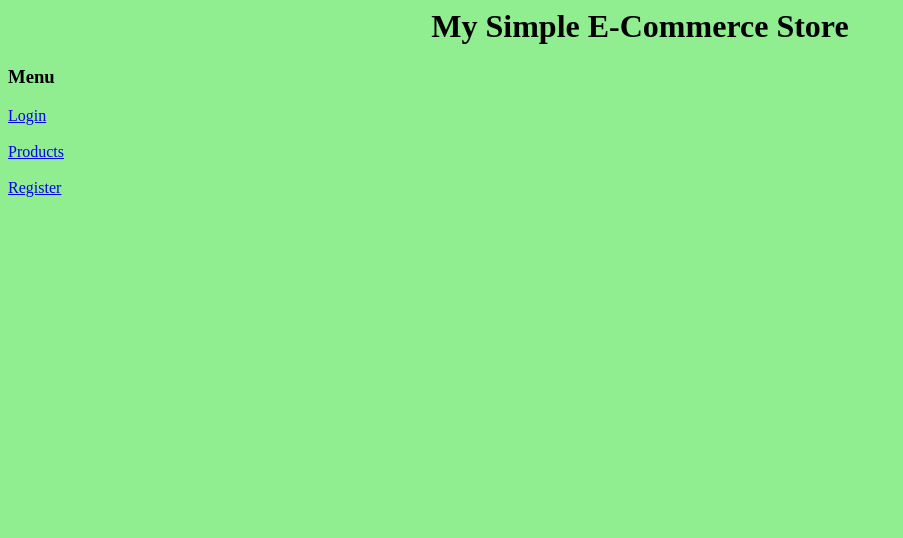
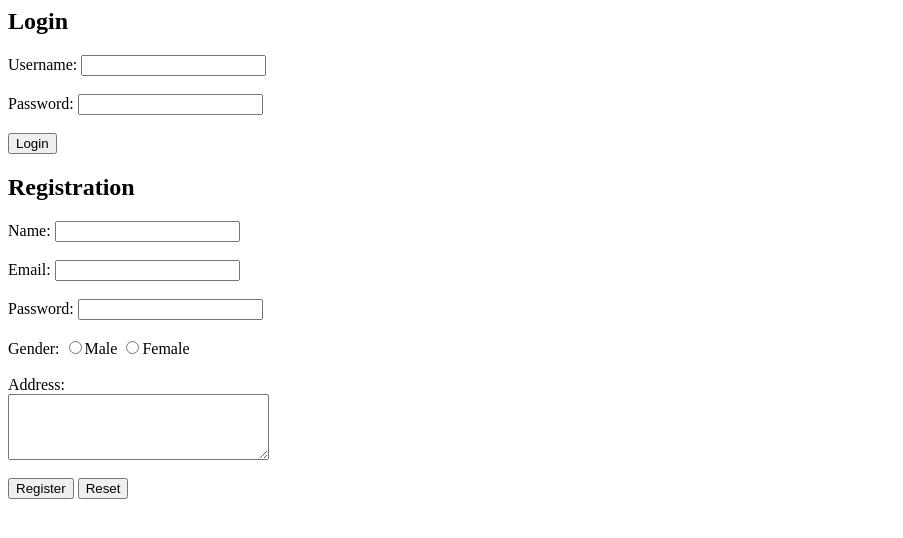
Before and after one commit to dillibabugit-2006/Web_Technology_week_1_ii-, a plain HTML site: page login.html in a window 1280 px wide. Shown: the whole page, without its empty margins (0-903 px from the left). Drawn offline with Linux system fonts and the light colour scheme.

Commit message:
Add login and registration forms to login.html
Added login and registration forms with fields for username, password, and user details.

```diff
--- a/login.html
+++ b/login.html
@@ -1,13 +1,27 @@
 <html>
-<body bgcolor="lightgreen">
-<h1 align="center">My Simple E-Commerce Store</h1>
+<body>
+<h2>Login</h2>
+<form>
+Username: <input type="text"><br><br>
+Password: <input type="password"><br><br>
+<input type="submit" value="Login">
+</form>
 </body>
 </html>
 <html>
-<body bgcolor="lightyellow">
-<h3>Menu</h3>
-<a href="login.html" target="content">Login</a><br><br>
-<a href="catalogue.html" target="content">Products</a><br><br>
-<a href="register.html" target="content">Register</a>
+<body>
+<h2>Registration</h2>
+<form>
+Name: <input type="text" required><br><br>
+Email: <input type="email" required><br><br>
+Password: <input type="password" required><br><br>
+Gender:
+<input type="radio" name="g">Male
+<input type="radio" name="g">Female<br><br>
+Address:<br>
+<textarea rows="4" cols="30"></textarea><br><br>
+<input type="submit" value="Register">
+<input type="reset">
+</form>
 </body>
 </html>
```
